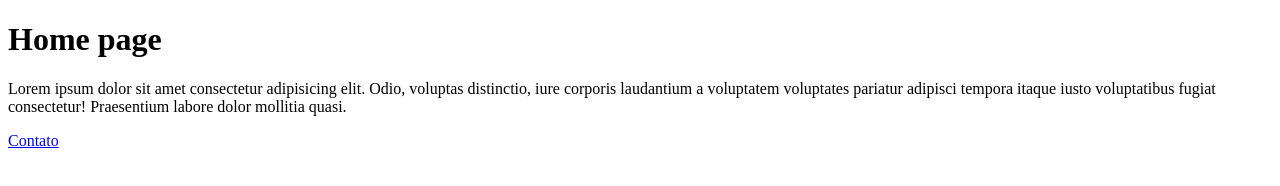
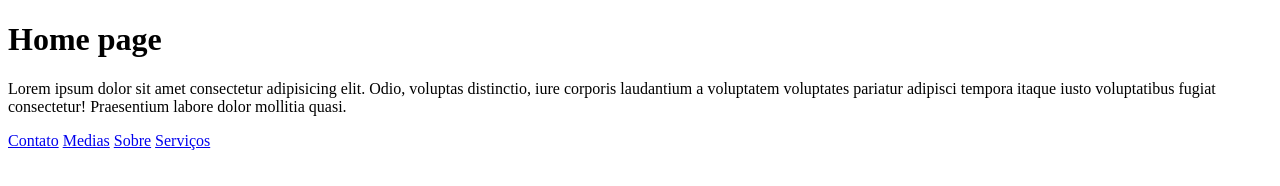
Before and after one commit to brmnathan/aula-github, a plain HTML site: page index.html in a window 1280 px wide. Drawn offline with Linux system fonts and the light colour scheme.

Commit message:
criada pag servicos, update index

```diff
--- a/index.html
+++ b/index.html
@@ -9,8 +9,9 @@
     <h1> Home page </h1>
     <p>Lorem ipsum dolor sit amet consectetur adipisicing elit. Odio, voluptas distinctio, iure corporis laudantium a voluptatem voluptates pariatur adipisci tempora itaque iusto voluptatibus fugiat consectetur! Praesentium labore dolor mollitia quasi.</p>
 
-    <a href="./contato.html"> Contato </a>
-    <a href="medias.html"></a>
-    <a href="sobre.html"></a>
+    <a href="./contato.html">Contato</a>
+    <a href="medias.html">Medias</a>
+    <a href="sobre.html">Sobre</a>
+    <a href="servicos.html">Serviços</a>
 </body>
 </html>
```
Also changed, not shown: servicos.html (added, +14 -0 lines).
